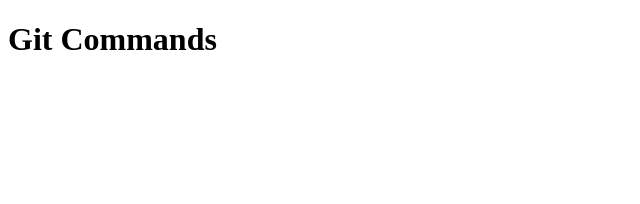
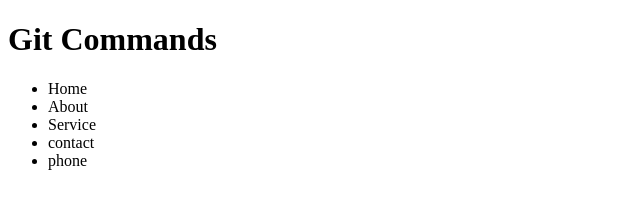
Before and after one commit to amuhaimen/Git_Commands, a plain HTML site: page index.html in a window 1280 px wide. Shown: the whole page, without its empty margins (0-640 px from the left). Drawn offline with Linux system fonts and the light colour scheme.

Commit message:
navbar added

```diff
--- a/index.html
+++ b/index.html
@@ -7,5 +7,12 @@
   </head>
   <body>
     <h1>Git Commands</h1>
+    <ul>
+      <li>Home</li>
+      <li>About</li>
+      <li>Service</li>
+      <li>contact</li>
+      <li>phone</li>
+    </ul>
   </body>
 </html>
```
